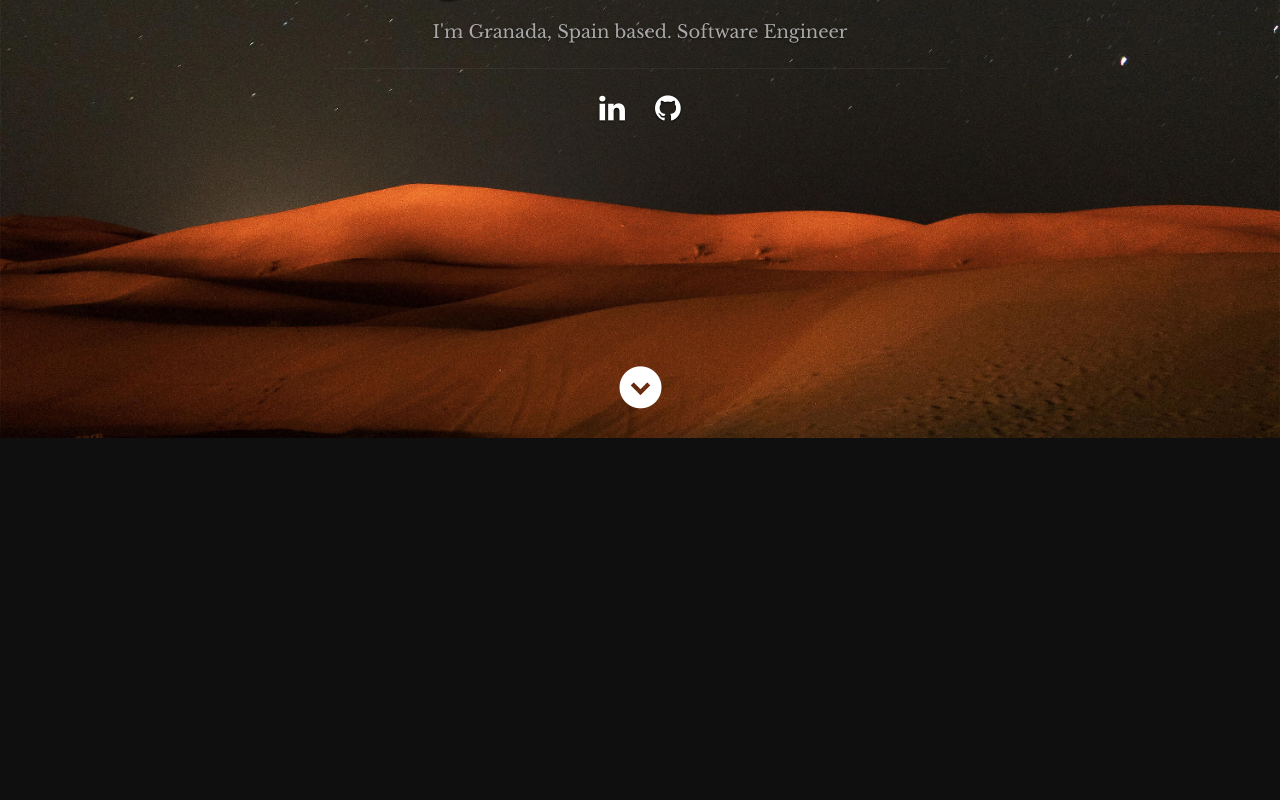
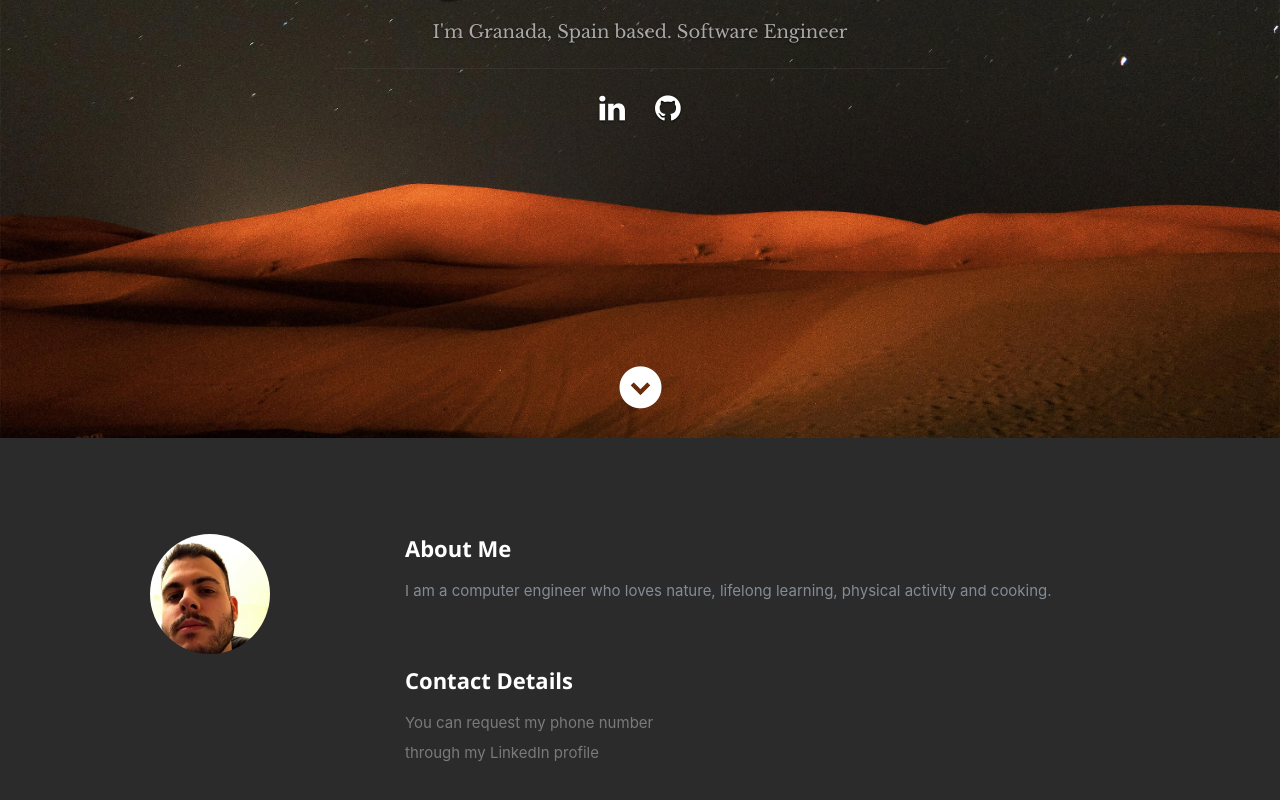
Before and after one commit to pepitoenpeligro/pepito-cv, a React (Create React App) app: page / in a window 1280 px wide. Shown: the part 362-1162 px from the top of the page. Before the commit the page ends 800 px from the top, so only its background shows below. Built offline with nearby package versions, Linux system fonts and the light colour scheme.

Commit message:
#4 complete About

```diff
--- a/public/mockups/cv_data.json
+++ b/public/mockups/cv_data.json
@@ -19,7 +19,12 @@
                 "url": "http://github.com/pepitoenpeligro",
                 "className": "fa fa-github"
             }
-        ]
+        ],
+        "about":{
+            "description":"I am a computer engineer who loves nature, lifelong learning, physical activity and cooking."
+
+        }
+
     }
 
 }
--- a/src/App.js
+++ b/src/App.js
@@ -3,6 +3,7 @@ import * as $ from 'jquery';
 
 // import './App.css';
 import Header from './components/Header/Header';
+import About from './components/About/About';
 
 
 class App extends React.Component{
@@ -40,6 +41,7 @@ class App extends React.Component{
       <div className="App">
 
         <Header data={this.state.pepitoResumeData}></Header>
+        <About  data={this.state.pepitoResumeData}></About>
       </div>
     );
   }
--- /dev/null
+++ b/src/components/About/About.js
@@ -0,0 +1,33 @@
+const About = (props) => {
+
+    return (
+        <section id="about">
+            <div className="row">
+                <div className="three columns">
+                    <img className="profile-pic" src="images/pic.jpeg" />
+                </div>
+                <div className="nine columns main-col">
+                {/* {JSON.stringify(props)} */}
+                    <h2>About Me</h2>
+                    <span>{props.data.SPANISH && props.data.SPANISH.about.description}</span><br />
+                    <br/>
+                    <br/>
+
+                    <div className="row">
+                        <div className="columns contact-details">
+                            <h2>Contact Details</h2>
+                            <p>You can request my phone number through my LinkedIn profile</p>
+                        </div>
+
+                    </div>
+                </div>
+            </div>
+
+        </section>
+    )
+}
+
+
+
+
+export default About;
```
Also changed, not shown: public/images/pic.jpeg (added), src/components/About/About.css (added), src/components/Education/Education.css (added), src/components/Education/Education.js (added).
